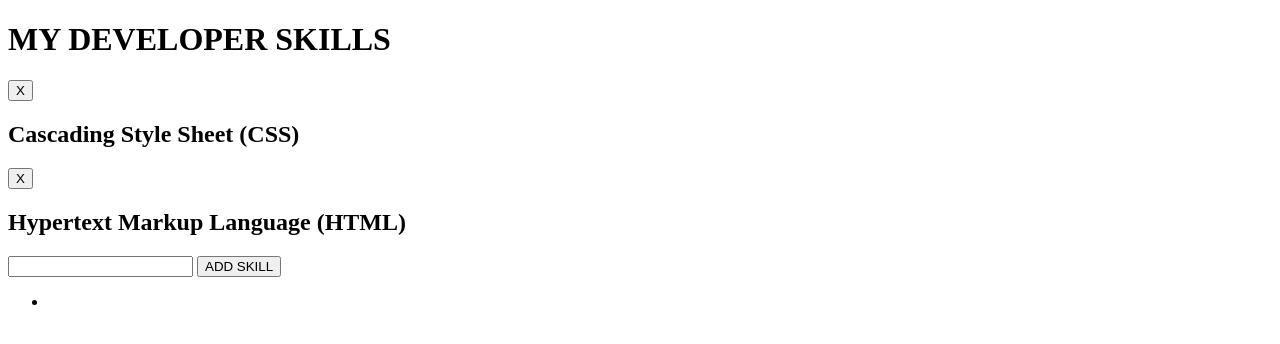
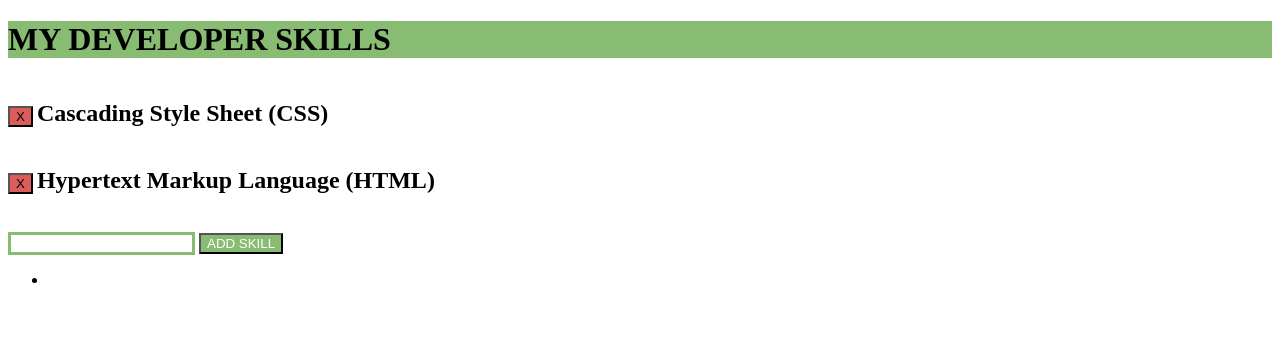
Before and after one commit to rcaceres1/my-dev-skills-lab, a plain HTML site: page index.html in a window 1280 px wide. Drawn offline with nearby package versions, Linux system fonts and the light colour scheme.

Commit message:
initial css

```diff
--- a/css/main.css
+++ b/css/main.css
@@ -0,0 +1,29 @@
+body {
+    justify-content: center;
+    height: 300px;
+}
+
+h1 {
+    background-color: #88BC72;
+}
+
+.x, .htcs {
+    display: inline-block;
+}
+
+button {
+    background-color: #DC5B5B;
+}
+
+input, .add-skill {
+    display: inline-flex;
+}
+
+.add-skill {
+    background-color: #88BC72;
+    color: white;
+}
+
+input {
+    border: 3px solid #88BC72;
+}
--- a/index.html
+++ b/index.html
@@ -4,24 +4,29 @@
     <meta charset="UTF-8">
     <meta name="viewport" content="width=device-width, initial-scale=1.0">
     <meta http-equiv="X-UA-Compatible" content="ie=edge">
+    <title>Dev Skills</title>
+    <link rel= "stylesheet" href = "css/main.css">
     <script
     src="https://code.jquery.com/jquery-3.3.1.min.js"
     integrity="sha256-FgpCb/KJQlLNfOu91ta32o/NMZxltwRo8QtmkMRdAu8="
     crossorigin="anonymous"></script>
     <script defer src="js/main.js"></script>
-    <title>Document</title>
 </head>
 <body>
     <h1>MY DEVELOPER SKILLS</h1>
-    <button>X</button>
-    <h2>Cascading Style Sheet (CSS)</h2>
-    <button>X</button>
-    <h2>Hypertext Markup Language (HTML)</h2>
-    <input> <button>ADD SKILL</button>
+    <button class="x">X</button>
+    <h2 class="htcs">Cascading Style Sheet (CSS)</h2>
+<br/>
+
+    <button class="x">X</button>
+    <h2 class="htcs">Hypertext Markup Language (HTML)</h2>
+<br/>
+<br/>
+    <input>
+    <button class="add-skill">ADD SKILL</button>
+
     <ul>
         <li></li>
     </ul>
-
-
 </body>
 </html>
```
